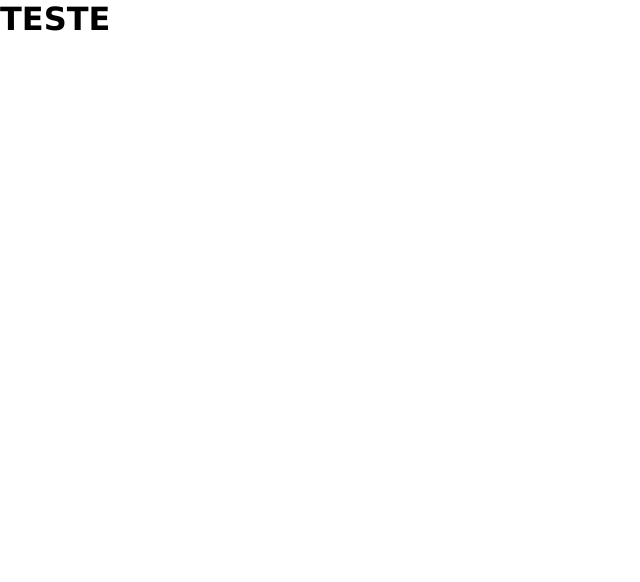
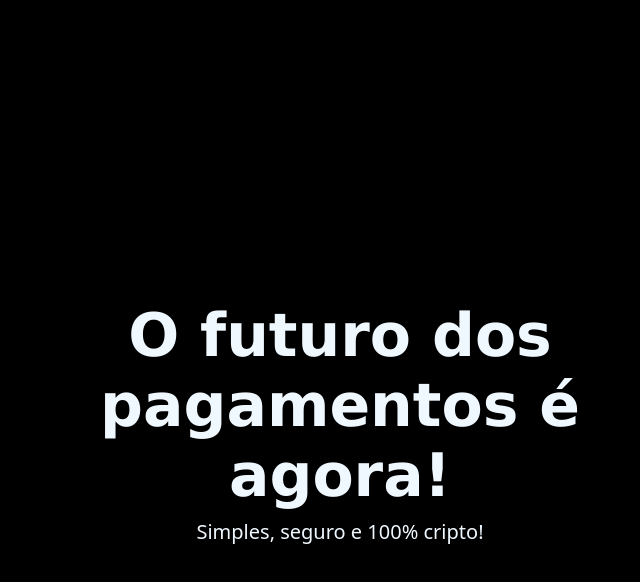
Before and after one commit to PedrosoEnzo/cripto, a React (Vite) app in the folder cripto/: page / in a window 1280 px wide. Shown: the top 582 px of the page, without its empty margins (0-640 px from the left). Built offline with nearby package versions, Linux system fonts and the light colour scheme.

Commit message:
Iniciando a tela inicial

```diff
--- /dev/null
+++ b/cripto/src/pages/Home.css
@@ -0,0 +1,22 @@
+body{
+    background-color: black;
+}
+
+.texto-inicial1{
+    font-size: 30px;
+    color: aliceblue;
+}
+
+.texto-inicial2{
+    color: aliceblue;
+    font-size: 20px;
+    padding-top: 8px;
+    font-family: system-ui, -apple-system, BlinkMacSystemFont, 'Segoe UI', Roboto, Oxygen, Ubuntu, Cantarell, 'Open Sans', 'Helvetica Neue', sans-serif;
+}
+
+.all-texto-inicial{
+   text-align: center;
+   margin-top: 300px;
+margin-right: 600px;
+
+}
--- a/cripto/src/pages/Home.jsx
+++ b/cripto/src/pages/Home.jsx
@@ -1,9 +1,16 @@
 import React from "react";
-
+import "./Home.css"; // Importação do CSS
 
 function Home() {
-    return <h1>TESTE</h1>;
+  return (
+    <div className="all-texto-inicial">
+      <div className="texto-inicial1">
+        <h1>O futuro dos<br /> pagamentos é agora!</h1>
+      </div>
 
+      <div className="texto-inicial2">Simples, seguro e 100% cripto!</div>
+    </div>
+  );
 }
 
 export default Home;
```
